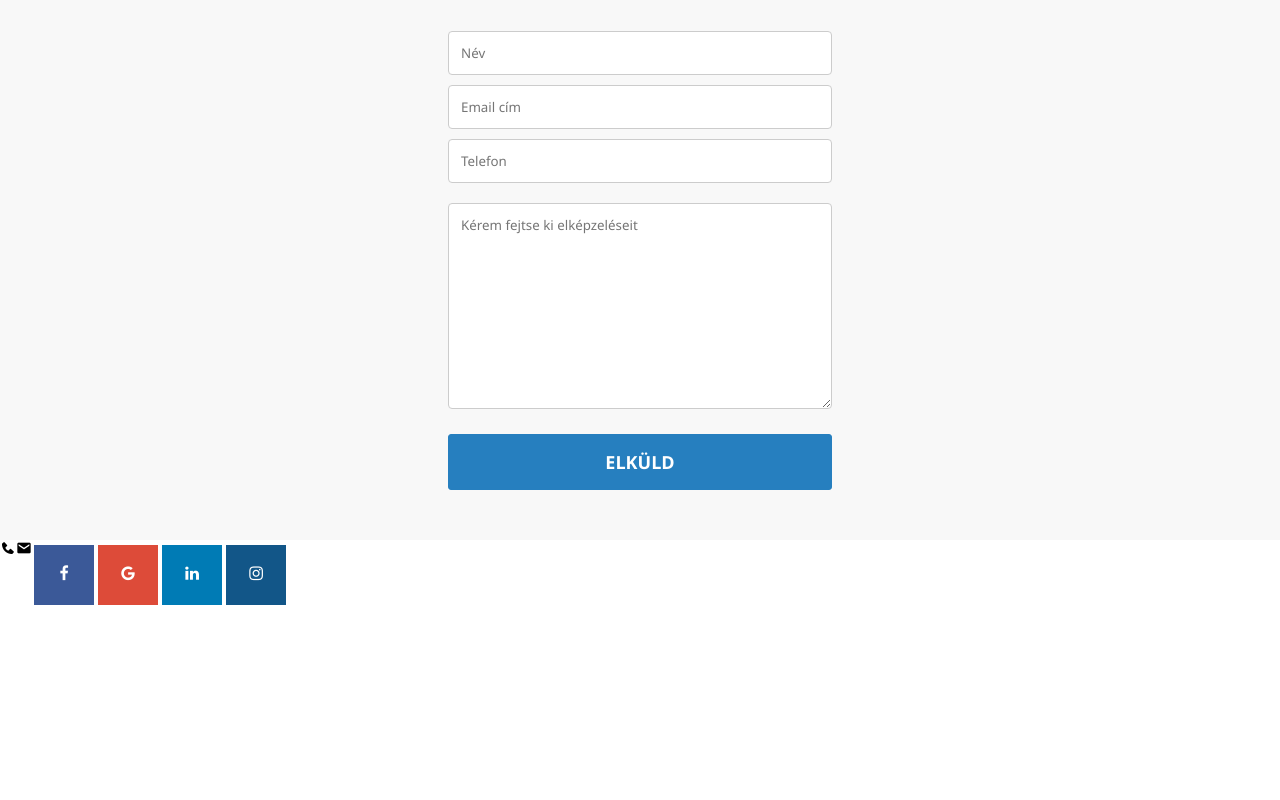
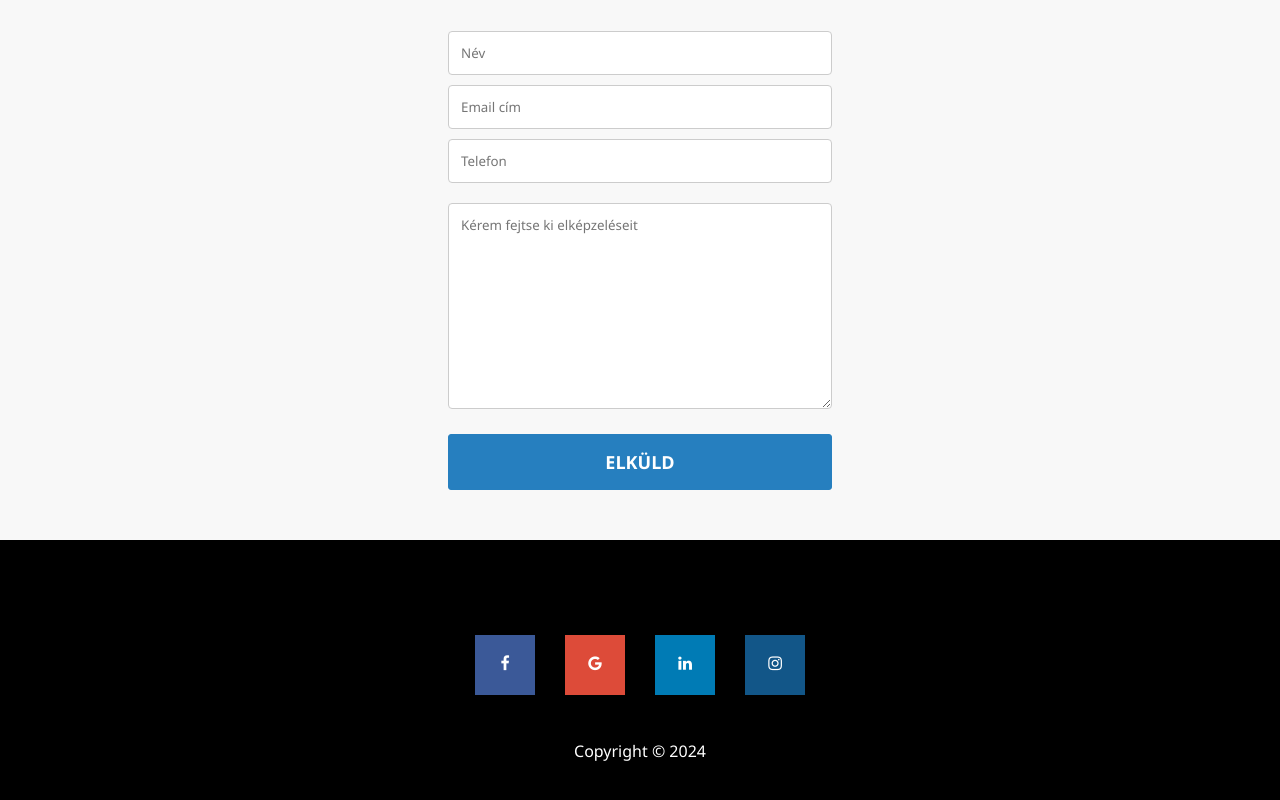
Before and after one commit to Csongi8916/web-examples, a plain HTML site: page frik_landing/index.html in a window 1280 px wide. Shown: the part 4150-4950 px from the top of the page. Before the commit the page ends 4760 px from the top, so only its background shows below. Drawn offline with nearby package versions, Linux system fonts and the light colour scheme.

Commit message:
Implement footer

```diff
--- a/frik_landing/css/contact.css
+++ b/frik_landing/css/contact.css
@@ -23,12 +23,6 @@
   display: flex;
   justify-content: center;
   align-items: center;
-}
-
-.contact .social {
-  display: flex;
-  flex-direction: column;
-  justify-content: center;
 }
 
 input[type=text], textarea {
--- /dev/null
+++ b/frik_landing/css/footer.css
@@ -0,0 +1,24 @@
+footer {
+  background-color: #000;
+  padding: 80px;
+}
+
+footer .social {
+  margin-bottom: 30px;
+  justify-content: center;
+  flex-wrap: wrap;
+}
+
+footer .social i {
+  color: #fff;
+  font-size: 30px;
+  margin: 15px;
+}
+footer .social a {
+  margin: 15px;
+}
+
+.copyright {
+  color: #fff;
+  justify-content: center;
+}
--- a/frik_landing/index.html
+++ b/frik_landing/index.html
@@ -12,6 +12,7 @@
     <link rel="stylesheet" href="css/integ-soft.css" />
     <link rel="stylesheet" href="css/partner.css" />
     <link rel="stylesheet" href="css/contact.css" />
+    <link rel="stylesheet" href="css/footer.css" />
     <link rel="icon" href="./favicon.png" type="image/x-icon" />
     <link
       href="https://unpkg.com/boxicons@2.1.4/css/boxicons.min.css"
@@ -442,15 +443,14 @@
     </main>
 
     <footer>
-      <div class="row">
-        <i class='bx bxs-phone'></i>
-        <i class='bx bxs-envelope'></i>
-        <div class="row">
-          <a href="#" class="fa fa-facebook"></a>
-          <a href="#" class="fa fa-google"></a>
-          <a href="#" class="fa fa-linkedin"></a>
-          <a href="#" class="fa fa-instagram"></a>
-        </div>
+      <div class="row social">
+        <a href="#" class="fa fa-facebook"></a>
+        <a href="#" class="fa fa-google"></a>
+        <a href="#" class="fa fa-linkedin"></a>
+        <a href="#" class="fa fa-instagram"></a>
+      </div>
+      <div class="row copyright">
+        <p>Copyright © 2024</p>
       </div>
     </footer>
 
```
